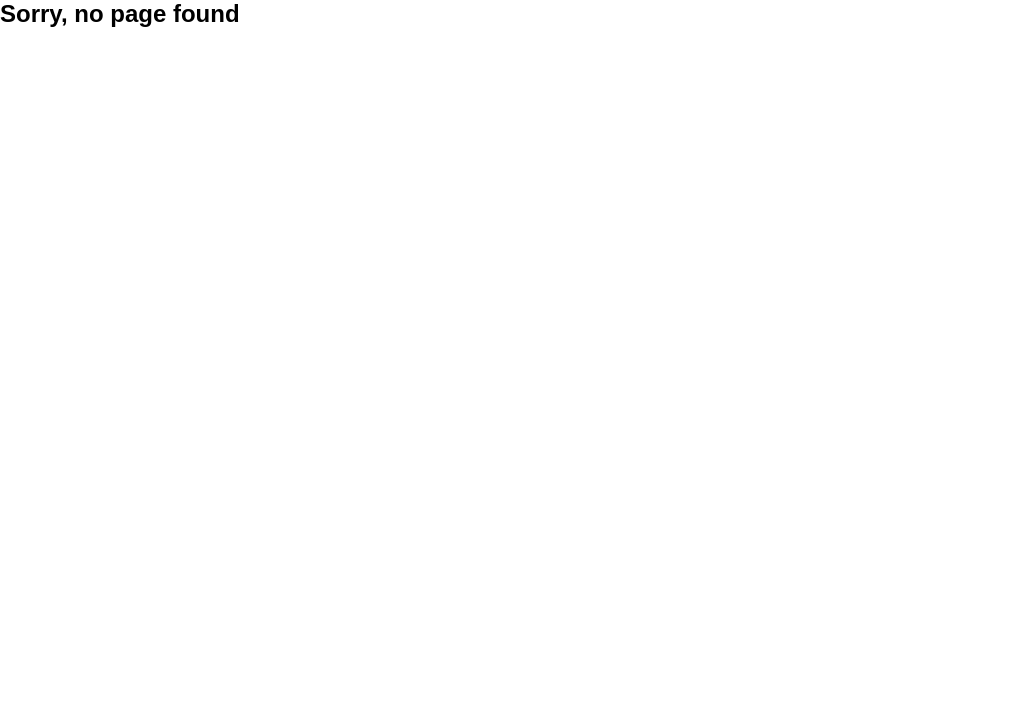
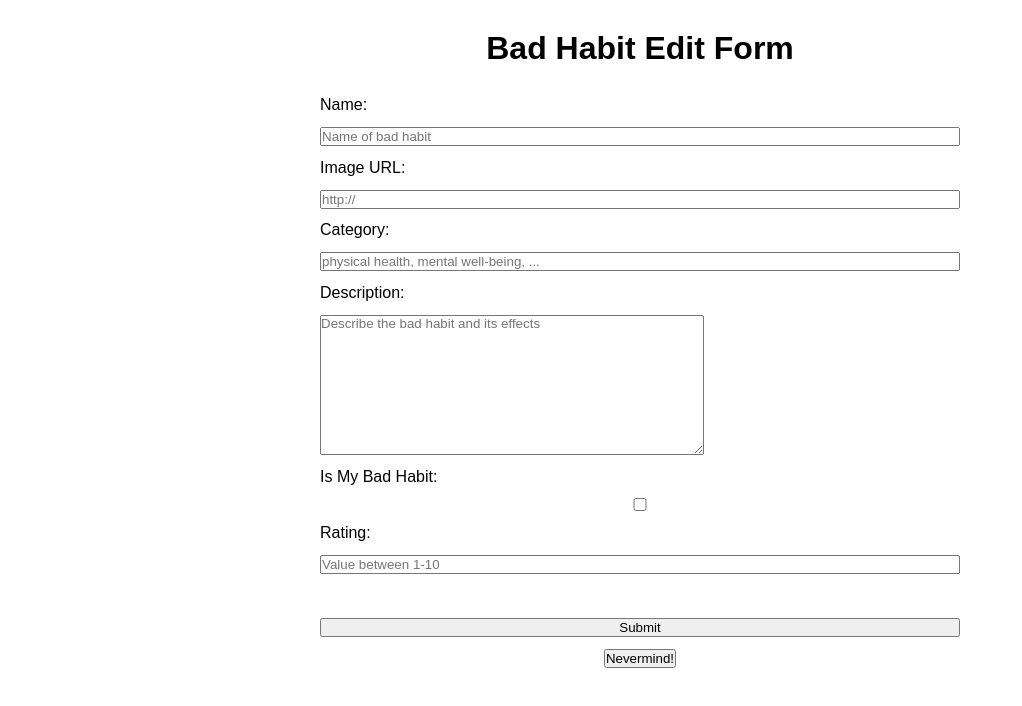
Before and after one commit to MichaelKleemoff/habit-swap-front-end, a React (Vite) app: page /badHabits/new/edit in a window 1280 px wide. Shown: the top 706 px of the page, without its empty margins (0-1022 px from the left). Built offline with nearby package versions, Linux system fonts and the light colour scheme; no server answers.

Commit message:
Complete basic setup of 'edit page' in 'Edit.jsx', 'BadHabitEditForm.jsx', 'App.jsx'.

```diff
--- a/src/App.css
+++ b/src/App.css
@@ -11,7 +11,8 @@
 	flex-direction: column;
 }
 
-.bad-habits h1 {
+.bad-habits h1,
+.bad-habit-edit-form h1 {
 	text-align: center;
 	margin: 1.2rem auto;
 	padding: 0.65rem;
@@ -77,3 +78,39 @@
 	justify-content: space-around;
 	width: 50%;
 }
+
+/* BadHabitEditForm.jsx */
+.bad-habit-edit-form {
+	display: flex;
+	flex-direction: column;
+	justify-content: center;
+}
+
+.bad-habit-edit-form h2,
+.bad-habit-edit-form-link {
+	text-align: center;
+}
+
+.bad-habit-edit-form-link {
+	margin-top: 0.8rem;
+}
+
+.bad-habit-edit-form form {
+	display: flex;
+	flex-direction: column;
+	justify-content: center;
+	align-items: flex-start;
+	width: 50vw;
+	gap: 0.8rem;
+	margin: 0 auto;
+}
+
+.bad-habit-edit-form input,
+label {
+	width: 100%;
+}
+
+.bad-habit-edit-form textarea {
+	width: 60%;
+	height: 140px;
+}
--- a/src/App.jsx
+++ b/src/App.jsx
@@ -2,6 +2,7 @@
 import { BrowserRouter as Router, Routes, Route } from 'react-router-dom';
 
 // PAGES
+import Edit from './Pages/Edit';
 import FourOFour from './Pages/FourOFour';
 import Home from './Pages/Home';
 import Index from './Pages/Index';
@@ -17,7 +18,8 @@ function App() {
 					<Routes>
 						<Route path='/' element={<Home />} />
 						<Route path='/badHabits' element={<Index />} />
-						<Route path='badHabits/:id' element={<Show />} />
+						<Route path='/badHabits/:id' element={<Show />} />
+						<Route path='/badHabits/:id/edit' element={<Edit />} />
 						<Route path='*' element={<FourOFour />} />
 					</Routes>
 				</main>
--- a/src/Components/BadHabitDetails.jsx
+++ b/src/Components/BadHabitDetails.jsx
@@ -54,11 +54,11 @@ const BadHabitDetails = () => {
 						<button>Back</button>
 					</Link>
 				</div>
-				{/* <div>
-					<Link to={`/bookmarks/${id}/edit`}>
+				<div>
+					<Link to={`/badHabits/${id}/edit`}>
 						<button>Edit</button>
 					</Link>
-				</div> */}
+				</div>
 				<button onClick={handleDelete}>Delete</button>
 			</div>
 		</article>
--- /dev/null
+++ b/src/Components/BadHabitEditForm.jsx
@@ -0,0 +1,131 @@
+import { useState, useEffect } from 'react';
+import { Link, useParams, useNavigate } from 'react-router-dom';
+
+const API = import.meta.env.VITE_API_URL;
+
+const BadHabitEditForm = () => {
+	let { id } = useParams();
+	const navigate = useNavigate();
+
+	const [badHabit, setBadHabit] = useState({
+		name: '',
+		image_url: '',
+		category: '',
+		description: '',
+		is_my_habit: false,
+		rating: '',
+	});
+
+	const handleTextChange = (event) => {
+		setBadHabit({ ...badHabit, [event.target.id]: event.target.value });
+	};
+
+	const handleCheckboxChange = () => {
+		setBadHabit({ ...badHabit, is_my_habit: !badHabit.is_my_habit });
+	};
+
+	// Update a `badHabit`. Redirect to show view
+	const updateBadHabit = () => {
+		const httpOptions = {
+			method: 'PUT',
+			body: JSON.stringify(badHabit),
+			headers: {
+				'Content-Type': 'application/json',
+			},
+		};
+		fetch(`${API}/badHabits/${id}`, httpOptions)
+			.then(() => {
+				navigate(`/badHabits/${id}`);
+			})
+			.catch((error) => console.error(error));
+	};
+
+	// On page load, fill in the form with the `badHabit` data
+	useEffect(() => {
+		fetch(`${API}/badHabits/${id}`)
+			.then((response) => response.json())
+			.then((responseJSON) => {
+				setBadHabit(responseJSON);
+			})
+			.catch((error) => console.error(error));
+	}, [id]);
+
+	const handleSubmit = (event) => {
+		event.preventDefault();
+		updateBadHabit();
+	};
+
+	const { name, img_url, category, description, is_my_habit, rating } =
+		badHabit;
+
+	return (
+		<div className='bad-habit-edit-form'>
+			<h1>Bad Habit Edit Form</h1>
+			<form onSubmit={handleSubmit}>
+				<label htmlFor='name'>Name: </label>
+				<input
+					id='name'
+					value={name}
+					type='text'
+					onChange={handleTextChange}
+					placeholder='Name of bad habit'
+					required
+				/>
+				<label htmlFor='img_url'>Image URL: </label>
+				<input
+					id='img_url'
+					type='text'
+					pattern='http[s]*://.+'
+					required
+					value={img_url}
+					placeholder='http://'
+					onChange={handleTextChange}
+				/>
+				<label htmlFor='category'>Category: </label>
+				<input
+					id='category'
+					type='text'
+					name='category'
+					value={category}
+					placeholder='physical health, mental well-being, ...'
+					onChange={handleTextChange}
+				/>
+				<label htmlFor='description'>Description:</label>
+				<textarea
+					id='description'
+					name='description'
+					value={description}
+					onChange={handleTextChange}
+					placeholder='Describe the bad habit and its effects'
+				/>
+				<label htmlFor='is_my_habit'>Is My Bad Habit: </label>
+				<input
+					id='is_my_habit'
+					type='checkbox'
+					onChange={handleCheckboxChange}
+					checked={is_my_habit}
+				/>
+				<label htmlFor='rating'>Rating: </label>
+				<input
+					id='rating'
+					type='number'
+					min='1'
+					max='10'
+					step='1'
+					name='rating'
+					value={rating}
+					placeholder='Value between 1-10'
+					onChange={handleTextChange}
+				/>
+				<br />
+
+				<input type='submit' />
+			</form>
+			<Link to={`/badHabits/${id}`} className='bad-habit-edit-form-link'>
+				<button>Nevermind!</button>
+			</Link>
+		</div>
+	);
+};
+
+export default BadHabitEditForm;
--- a/src/Pages/Edit.jsx
+++ b/src/Pages/Edit.jsx
@@ -0,0 +1,11 @@
+import BadHabitEditForm from '../Components/BadHabitEditForm';
+
+const Edit = () => {
+	return (
+		<div>
+			<BadHabitEditForm />
+		</div>
+	);
+};
+
+export default Edit;
```
